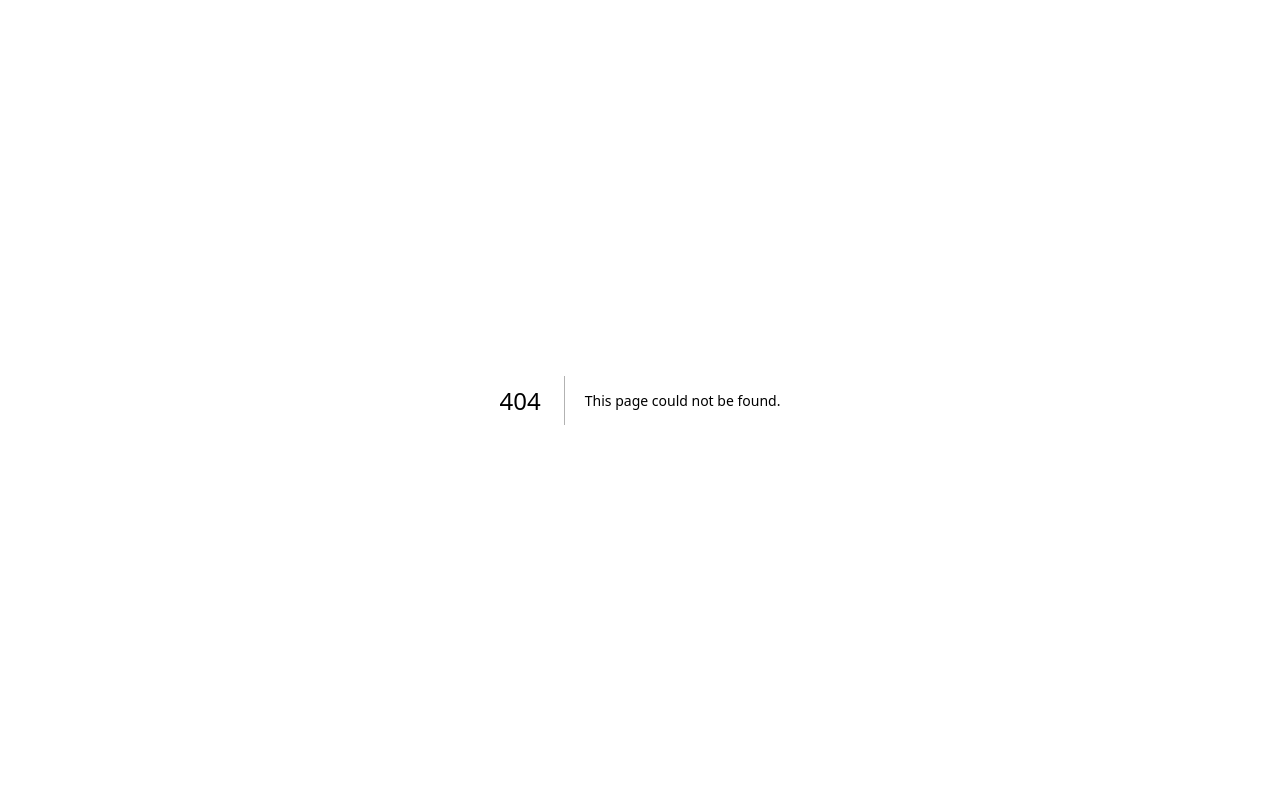
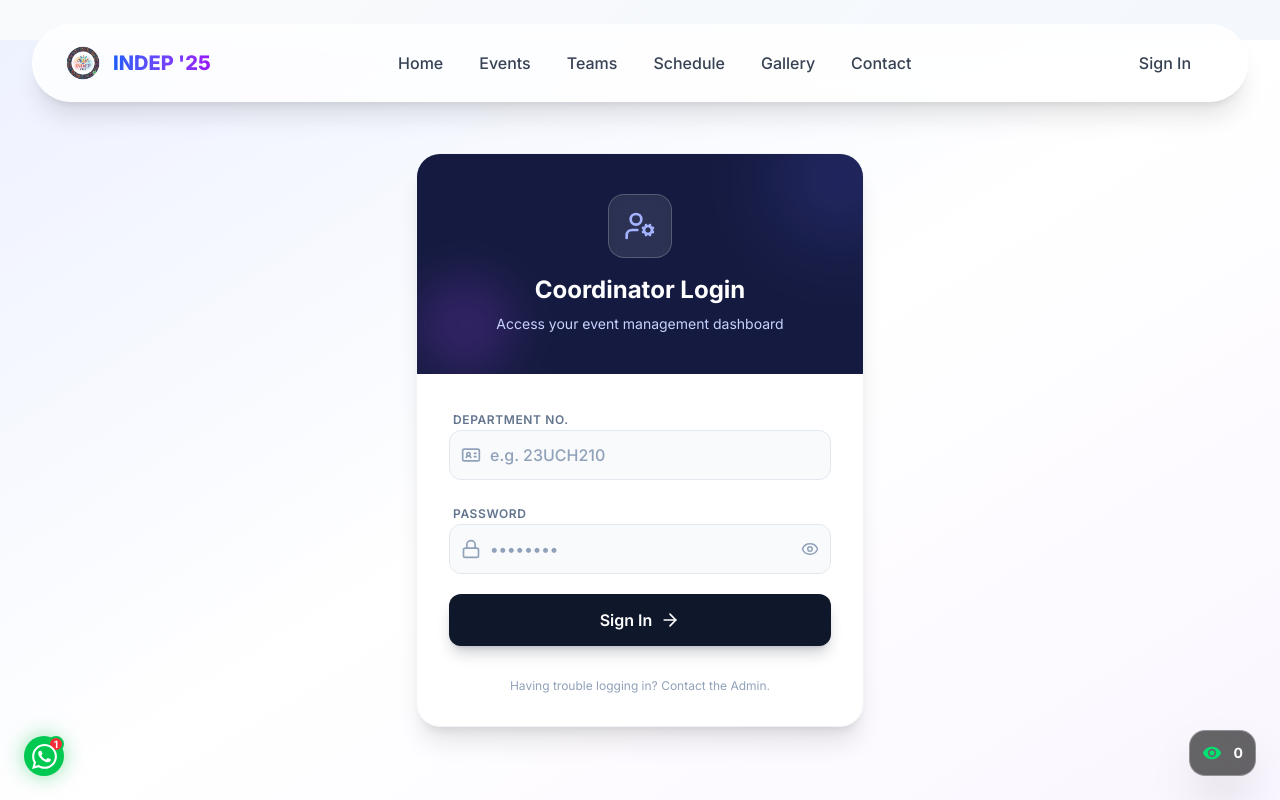
Before and after one commit to JWS-Technology/indep, a Next.js app: page /coordinator/login in a window 1280 px wide. Before the commit this address had no page. Shown: the top 800 px of the page. Built offline with nearby package versions, Linux system fonts and the light colour scheme; no server answers; the database is empty.

Commit message:
coordinator login page

```diff
--- /dev/null
+++ b/app/(main)/coordinator/login/page.tsx
@@ -0,0 +1,159 @@
+"use client";
+
+import { useState } from "react";
+import { useRouter } from "next/navigation";
+import {
+    UserCog,
+    IdCard,
+    Lock,
+    ArrowRight,
+    Loader2,
+    AlertCircle,
+    Eye,
+    EyeOff
+} from "lucide-react";
+
+export default function CoordinatorLoginPage() {
+    const router = useRouter();
+    const [form, setForm] = useState({ dNo: "", password: "" });
+    const [loading, setLoading] = useState(false);
+    const [error, setError] = useState("");
+    const [showPassword, setShowPassword] = useState(false);
+
+    const handleSubmit = async (e: React.FormEvent) => {
+        e.preventDefault();
+        setLoading(true);
+        setError("");
+
+        try {
+            const res = await fetch("/api/coordinator/login", {
+                method: "POST",
+                headers: { "Content-Type": "application/json" },
+                body: JSON.stringify(form),
+            });
+
+            const data = await res.json();
+
+            if (res.ok) {
+                // Redirect to coordinator dashboard
+                router.push("/coordinator/dashboard");
+            } else {
+                setError(data.error || "Login failed");
+            }
+        } catch (err) {
+            setError("Something went wrong. Please try again.");
+        } finally {
+            setLoading(false);
+        }
+    };
+
+    return (
+        <div className="min-h-screen bg-gradient-to-br from-indigo-50 mt-10 via-white to-purple-50 flex items-center justify-center p-4">
+            <div className="w-full max-w-md">
+
+                {/* Card */}
+                <div className="bg-white rounded-3xl shadow-xl border border-slate-100 overflow-hidden">
+
+                    {/* Header Section */}
+                    <div className="bg-slate-900 px-8 py-10 text-center relative overflow-hidden">
+                        {/* Decorative Background Elements */}
+                        <div className="absolute top-0 left-0 w-full h-full bg-indigo-600/10 z-0"></div>
+                        <div className="absolute -top-10 -right-10 w-32 h-32 bg-indigo-500/20 rounded-full blur-2xl"></div>
+                        <div className="absolute bottom-0 left-0 w-24 h-24 bg-purple-500/20 rounded-full blur-xl"></div>
+
+                        <div className="relative z-10">
+                            <div className="w-16 h-16 bg-white/10 backdrop-blur-md rounded-2xl flex items-center justify-center mx-auto mb-4 border border-white/20 shadow-inner">
+                                <UserCog className="w-8 h-8 text-indigo-300" />
+                            </div>
+                            <h1 className="text-2xl font-bold text-white mb-2">Coordinator Login</h1>
+                            <p className="text-indigo-200 text-sm">Access your event management dashboard</p>
+                        </div>
+                    </div>
+
+                    {/* Form Section */}
+                    <div className="p-8">
+                        <form onSubmit={handleSubmit} className="space-y-5">
+
+                            {/* Department No Input */}
+                            <div className="space-y-1.5">
+                                <label className="text-xs font-semibold text-slate-500 uppercase tracking-wider ml-1">
+                                    Department No.
+                                </label>
+                                <div className="relative group">
+                                    <IdCard className="absolute left-3 top-1/2 -translate-y-1/2 w-5 h-5 text-slate-400 group-focus-within:text-indigo-600 transition-colors" />
+                                    <input
+                                        type="text"
+                                        required
+                                        value={form.dNo}
+                                        onChange={(e) => setForm({ ...form, dNo: e.target.value.toUpperCase() })}
+                                        placeholder="e.g. 23UCH210"
+                                        className="w-full pl-10 pr-4 py-3 rounded-xl border border-slate-200 bg-slate-50 text-slate-900 placeholder:text-slate-400 focus:outline-none focus:ring-2 focus:ring-indigo-500/20 focus:border-indigo-500 transition-all font-medium"
+                                    />
+                                </div>
+                            </div>
+
+                            {/* Password Input */}
+                            <div className="space-y-1.5">
+                                <label className="text-xs font-semibold text-slate-500 uppercase tracking-wider ml-1">
+                                    Password
+                                </label>
+                                <div className="relative group">
+                                    <Lock className="absolute left-3 top-1/2 -translate-y-1/2 w-5 h-5 text-slate-400 group-focus-within:text-indigo-600 transition-colors" />
+                                    <input
+                                        type={showPassword ? "text" : "password"}
+                                        required
+                                        value={form.password}
+                                        onChange={(e) => setForm({ ...form, password: e.target.value })}
+                                        placeholder="••••••••"
+                                        className="w-full pl-10 pr-12 py-3 rounded-xl border border-slate-200 bg-slate-50 text-slate-900 placeholder:text-slate-400 focus:outline-none focus:ring-2 focus:ring-indigo-500/20 focus:border-indigo-500 transition-all font-medium"
+                                    />
+                                    <button
+                                        type="button"
+                                        onClick={() => setShowPassword(!showPassword)}
+                                        className="absolute right-3 top-1/2 -translate-y-1/2 text-slate-400 hover:text-indigo-600 transition-colors"
+                                    >
+                                        {showPassword ? <EyeOff size={18} /> : <Eye size={18} />}
+                                    </button>
+                                </div>
+                            </div>
+
+                            {/* Error Message */}
+                            {error && (
+                                <div className="p-3 rounded-lg bg-red-50 border border-red-100 flex items-center gap-2 text-sm text-red-600 animate-in fade-in slide-in-from-top-2">
+                                    <AlertCircle className="w-4 h-4 flex-shrink-0" />
+                                    <span>{error}</span>
+                                </div>
+                            )}
+
+                            {/* Submit Button */}
+                            <button
+                                type="submit"
+                                disabled={loading}
+                                className="w-full bg-slate-900 hover:bg-slate-800 text-white font-semibold py-3.5 rounded-xl transition-all flex items-center justify-center gap-2 shadow-lg shadow-slate-900/20 disabled:opacity-70 disabled:cursor-not-allowed mt-2"
+                            >
+                                {loading ? (
+                                    <>
+                                        <Loader2 className="w-5 h-5 animate-spin" />
+                                        Authenticating...
+                                    </>
+                                ) : (
+                                    <>
+                                        Sign In
+                                        <ArrowRight className="w-5 h-5" />
+                                    </>
+                                )}
+                            </button>
+                        </form>
+                    </div>
+
+                    {/* Footer */}
+                    <div className="px-8 pb-8 text-center">
+                        <p className="text-xs text-slate-400">
+                            Having trouble logging in? Contact the Admin.
+                        </p>
+                    </div>
+                </div>
+            </div>
+        </div>
+    );
+}
```
